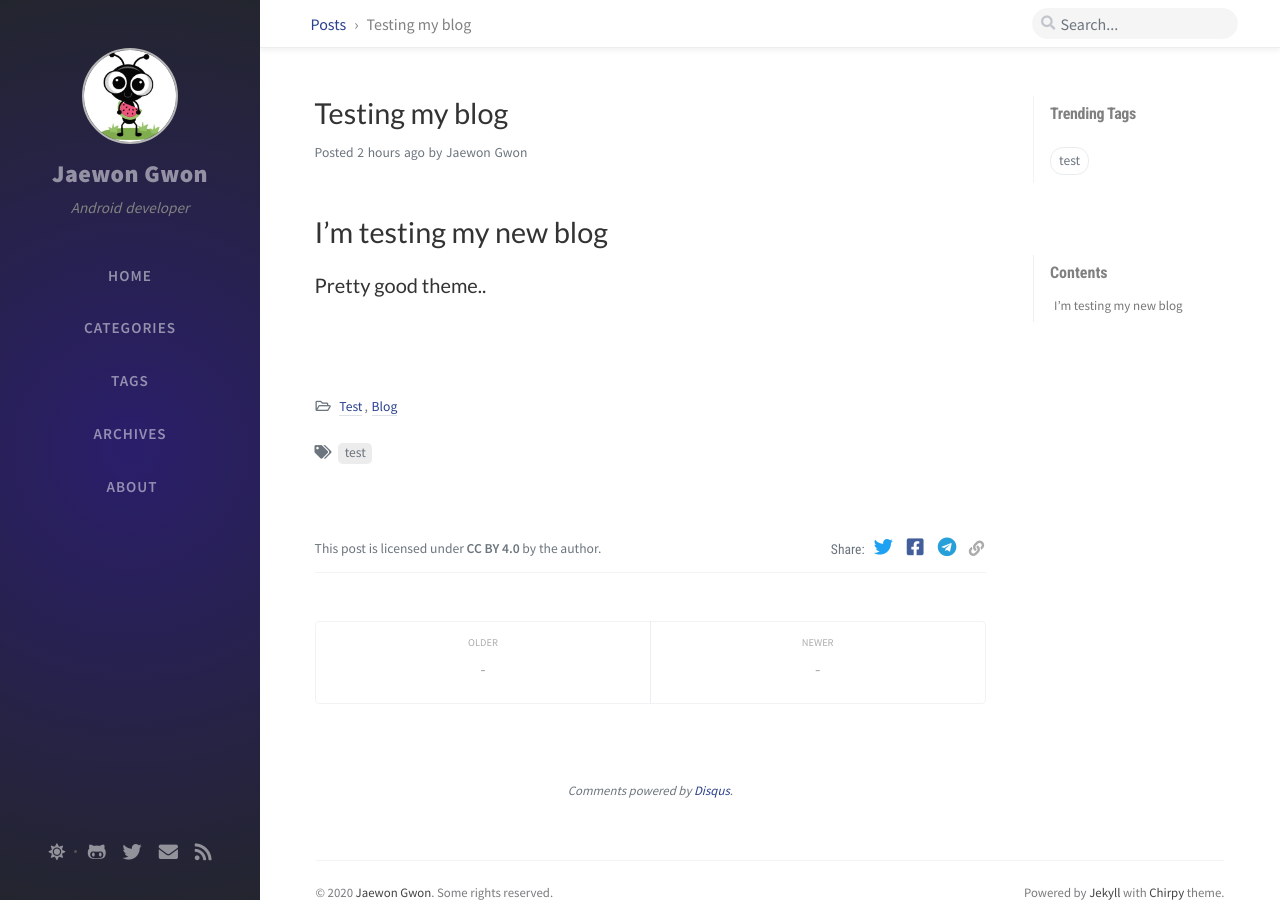
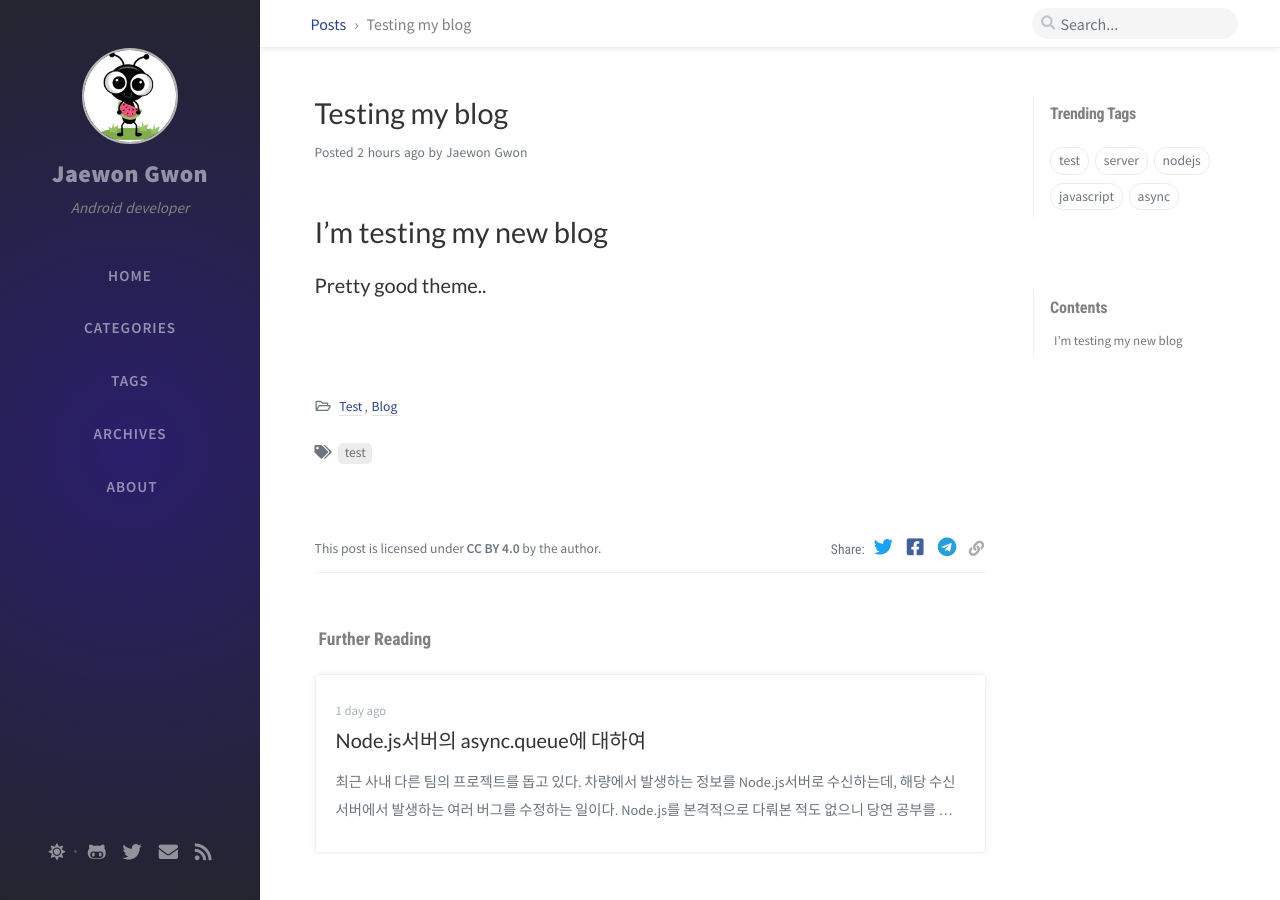
Before and after one commit to jaewgwon/jaewgwon.github.io, a Jekyll site: the page built from _posts/2020-08-08-test-my-blog.md, in a window 1280 px wide and 900 px high. Built offline with Jekyll 4.4.1, drawn with Linux system fonts in a browser that asks for light colours; nearby versions of some CDN libraries; comment, search, counter and statistics services are not loaded; some of the changed text lies outside the part shown.

Commit message:
2020-08-09-node-js-async

````diff
--- /dev/null
+++ b/_posts/2020-08-08-node-js-async.md
@@ -0,0 +1,63 @@
+---
+title: Node.js서버의 async.queue에 대하여
+categories: [Server, Node.js]
+tags: [server, nodejs, async, javascript]
+---
+
+최근 사내 다른 팀의 프로젝트를 돕고 있다.
+차량에서 발생하는 정보를 Node.js서버로 수신하는데,
+해당 수신서버에서 발생하는 여러 버그를 수정하는 일이다.
+
+Node.js를 본격적으로 다뤄본 적도 없으니 당연 공부를 해야했고
+꽤 중요한 내용인 것 같아 기록해두고자 한다.
+
+나는 안드로이드가 좋은데 첫번째 포스트는 Node.js다.
+일탈이다.
+
+# 안녕 Node.js
+비즈니스 로직 상 Router의 작성이 필요 없었으며 굳이 express를 사용할 필요도 없었나보다.
+Node.js를 사용하여 Sensor gateway에서 송신되는 정보를 수신하는데, 간단한 흐름은 다음과 같다.
+
+1. 차량 정보가 Node.js 서버로 송신
+2. 수신된 정보는 async.waterfall로 처리
+3. async.waterfall의 처리 과정을 async.queue에 전달(push)
+
+Node.js에 대한 지식이 부족해서 async.queue의 처리가 동기적으로 이루어지는 줄 알았다.
+그건 아니고 Node.js 공식 도큐먼트에 의하면 async.queue는 병렬적으로 처리된다. 좋다..
+
+# async.queue
+>**queue(worker, [concurrency])**
+>Creates a queue object with the specified concurrency.
+>Tasks added to the queue are **processed in parallel** (up to the concurrency limit).
+>If all workers are in progress, the task is queued until one becomes available.
+>Once a worker completes a task, that task's callback is called.
+>**Arguments**
+>worker(task, callback)
+>- An asynchronous function for processing a queued task, which must call its callback(err) argument when finished, with an optional error as an argument. If you want to handle errors from an individual task, pass a callback to q.push().
+>concurrency
+>- An integer for determining how many worker functions should be run in parallel. **If omitted, the concurrency defaults to 1.** If the concurrency is 0, an error is thrown.
+
+참조: [Github - async-js](https://github.com/async-js/async#queue)
+
+```javascript
+    const taskQueue = async.queue((task, cb) => {
+      task.run(cb);
+    }, 20);
+```
+
+concurrency 설정을 안하면 기본 1로 설정된다. 잊지 말자.
+이렇게 queue를 만들었으면, 아래와 같이 task를 push해주면 된다.
+
+```javascript
+    ...{ //event occurs
+        taskQueue.push(task, (error) => {
+            console.log(error);
+        });
+    }
+```
+
+알아서 다 잘 처리해준다. 좋은녀석..
+
+테스트 느낌으로 첫 포스팅을 작성해보았다.
+다음 프로젝트는 다시 모바일 개발이니까, 미리 설계좀 생각해두면서
+관련 내용을 포스팅하고자 한다.
````
Also changed, not shown: tabs/about.md (+2 -4 lines).
